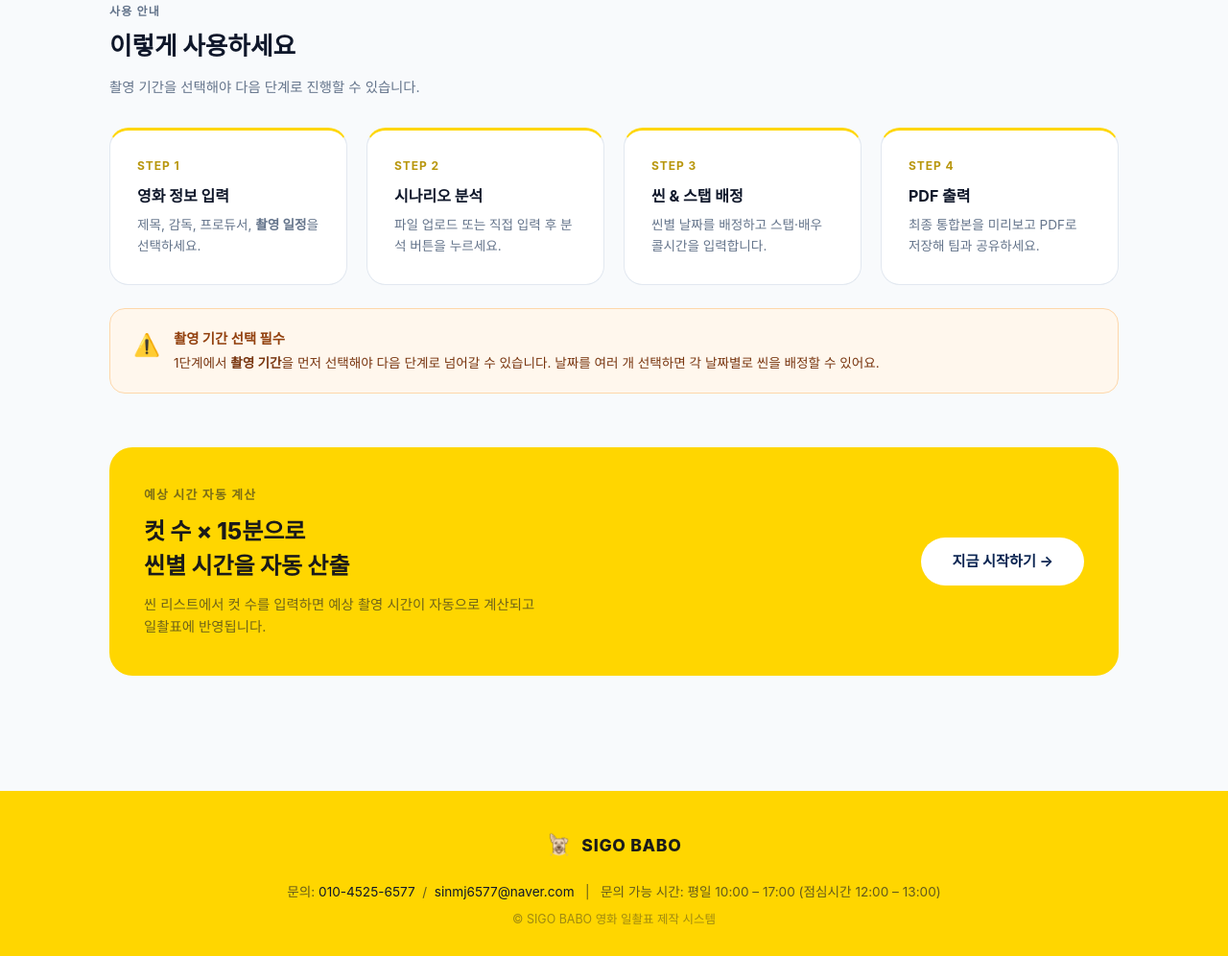
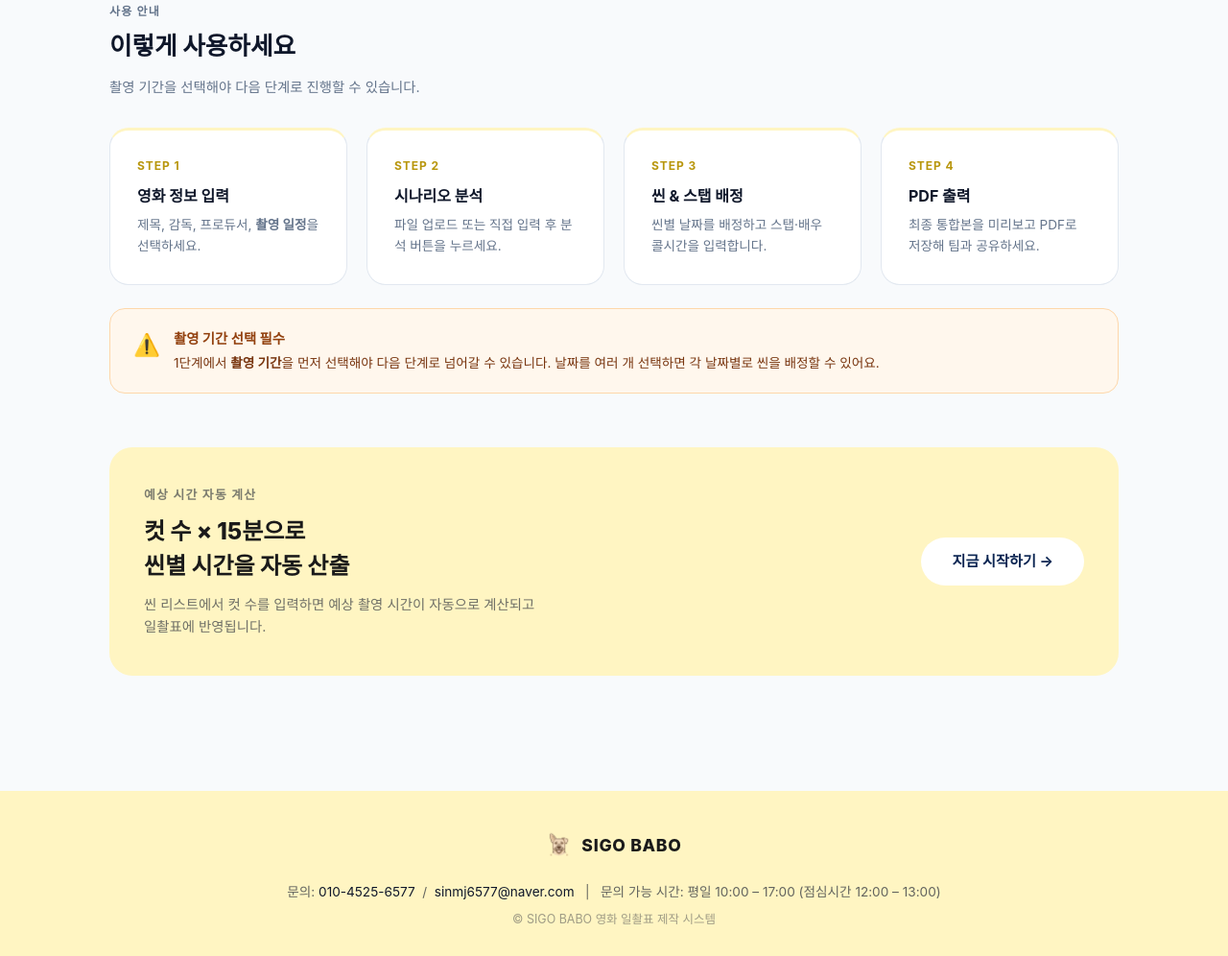
Before and after one commit to kwonja3509-ctrl/sigo-babo, a website: page index.html in a window 1280 px wide. Shown: the part 999-1995 px from the top of the page at 96% size. Drawn offline with Linux system fonts and the light colour scheme.

Commit message:
Change yellow to light yellow (#FFF5C2)

```diff
--- a/index.html
+++ b/index.html
@@ -73,7 +73,7 @@
     </header>
 
     <!-- ===== 히어로 섹션 ===== -->
-    <section style="background:#FFD600;padding:80px 24px 90px;text-align:center;">
+    <section style="background:#FFF5C2;padding:80px 24px 90px;text-align:center;">
       <div style="max-width:680px;margin:0 auto;">
         <span class="badge">단편영화 현장 필수 도구</span>
         <h1 style="color:#1a1a1a;font-size:clamp(2.2rem,5vw,3.2rem);font-weight:900;line-height:1.2;margin:24px 0 18px;letter-spacing:-0.02em;">
@@ -122,22 +122,22 @@
         <p style="color:#64748b;font-size:0.9rem;margin:0 0 32px;">촬영 기간을 선택해야 다음 단계로 진행할 수 있습니다.</p>
 
         <div style="display:grid;grid-template-columns:repeat(auto-fit,minmax(220px,1fr));gap:20px;margin-bottom:24px;">
-          <div class="card" style="border-top:3px solid #FFD600;">
+          <div class="card" style="border-top:3px solid #FFF5C2;">
             <p style="font-size:0.75rem;font-weight:700;color:#B8960C;letter-spacing:0.08em;margin:0 0 10px;">STEP 1</p>
             <h3 style="font-size:1rem;font-weight:700;color:#0f172a;margin:0 0 8px;">영화 정보 입력</h3>
             <p style="color:#64748b;font-size:0.85rem;line-height:1.6;margin:0;">제목, 감독, 프로듀서, <strong>촬영 일정</strong>을 선택하세요.</p>
           </div>
-          <div class="card" style="border-top:3px solid #FFD600;">
+          <div class="card" style="border-top:3px solid #FFF5C2;">
             <p style="font-size:0.75rem;font-weight:700;color:#B8960C;letter-spacing:0.08em;margin:0 0 10px;">STEP 2</p>
             <h3 style="font-size:1rem;font-weight:700;color:#0f172a;margin:0 0 8px;">시나리오 분석</h3>
             <p style="color:#64748b;font-size:0.85rem;line-height:1.6;margin:0;">파일 업로드 또는 직접 입력 후 분석 버튼을 누르세요.</p>
           </div>
-          <div class="card" style="border-top:3px solid #FFD600;">
+          <div class="card" style="border-top:3px solid #FFF5C2;">
             <p style="font-size:0.75rem;font-weight:700;color:#B8960C;letter-spacing:0.08em;margin:0 0 10px;">STEP 3</p>
             <h3 style="font-size:1rem;font-weight:700;color:#0f172a;margin:0 0 8px;">씬 & 스탭 배정</h3>
             <p style="color:#64748b;font-size:0.85rem;line-height:1.6;margin:0;">씬별 날짜를 배정하고 스탭·배우 콜시간을 입력합니다.</p>
           </div>
-          <div class="card" style="border-top:3px solid #FFD600;">
+          <div class="card" style="border-top:3px solid #FFF5C2;">
             <p style="font-size:0.75rem;font-weight:700;color:#B8960C;letter-spacing:0.08em;margin:0 0 10px;">STEP 4</p>
             <h3 style="font-size:1rem;font-weight:700;color:#0f172a;margin:0 0 8px;">PDF 출력</h3>
             <p style="color:#64748b;font-size:0.85rem;line-height:1.6;margin:0;">최종 통합본을 미리보고 PDF로 저장해 팀과 공유하세요.</p>
@@ -157,7 +157,7 @@
       </div>
 
       <!-- 예상 시간 안내 -->
-      <div style="background:#FFD600;border-radius:24px;padding:40px 36px;display:flex;flex-wrap:wrap;align-items:center;justify-content:space-between;gap:24px;margin-bottom:0;">
+      <div style="background:#FFF5C2;border-radius:24px;padding:40px 36px;display:flex;flex-wrap:wrap;align-items:center;justify-content:space-between;gap:24px;margin-bottom:0;">
         <div>
           <p style="color:rgba(15,23,42,0.55);font-size:0.8rem;font-weight:700;letter-spacing:0.1em;text-transform:uppercase;margin:0 0 10px;">예상 시간 자동 계산</p>
           <h2 style="color:#1a1a1a;font-size:1.5rem;font-weight:800;margin:0 0 10px;">컷 수 × 15분으로<br>씬별 시간을 자동 산출</h2>
@@ -173,7 +173,7 @@
       window.addEventListener('load', () => initAuth(null));
     </script>
 
-    <footer style="background:#FFD600;color:#1a1a1a;margin-top:80px;padding:40px 32px 28px;">
+    <footer style="background:#FFF5C2;color:#1a1a1a;margin-top:80px;padding:40px 32px 28px;">
       <div style="max-width:1200px;margin:0 auto;text-align:center;">
         <div style="display:flex;align-items:center;justify-content:center;gap:10px;margin-bottom:16px;">
           <img src="logo.png" alt="SIGO BABO" style="height:36px;width:auto;object-fit:contain;">
```
